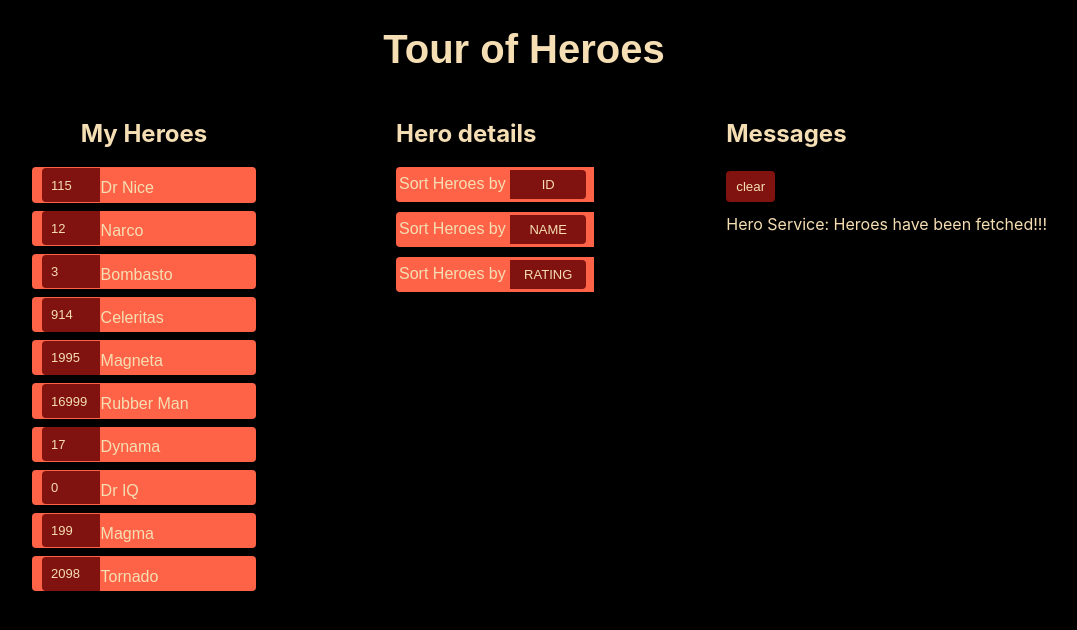
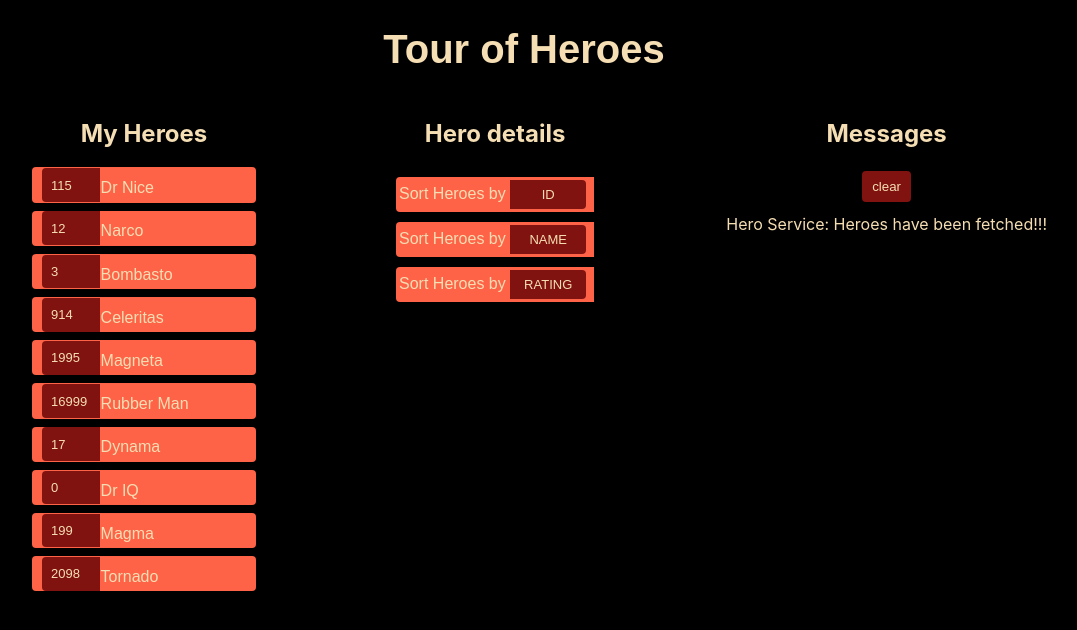
Before and after one commit to avram-cristian1977/learn-angular, an Angular app: page / in a window 1280 px wide. Shown: the top 630 px of the page, without its empty margins (116-1193 px from the left). Built offline with nearby package versions, Linux system fonts and the light colour scheme.

Commit message:
final style.

```diff
--- a/src/styles.css
+++ b/src/styles.css
@@ -25,7 +25,17 @@ app-heroes > div > h2{
     justify-content: center;
 }
 
+app-hero-detail{
+    display: flex;
+    flex-direction: column;
+    align-items: center;
+}
 
+app-messages > div{
+    display: flex;
+    flex-direction: column;
+    align-items: center;
+}
 
 app-heroes-list > div > button  {
     padding: 3px;
```
